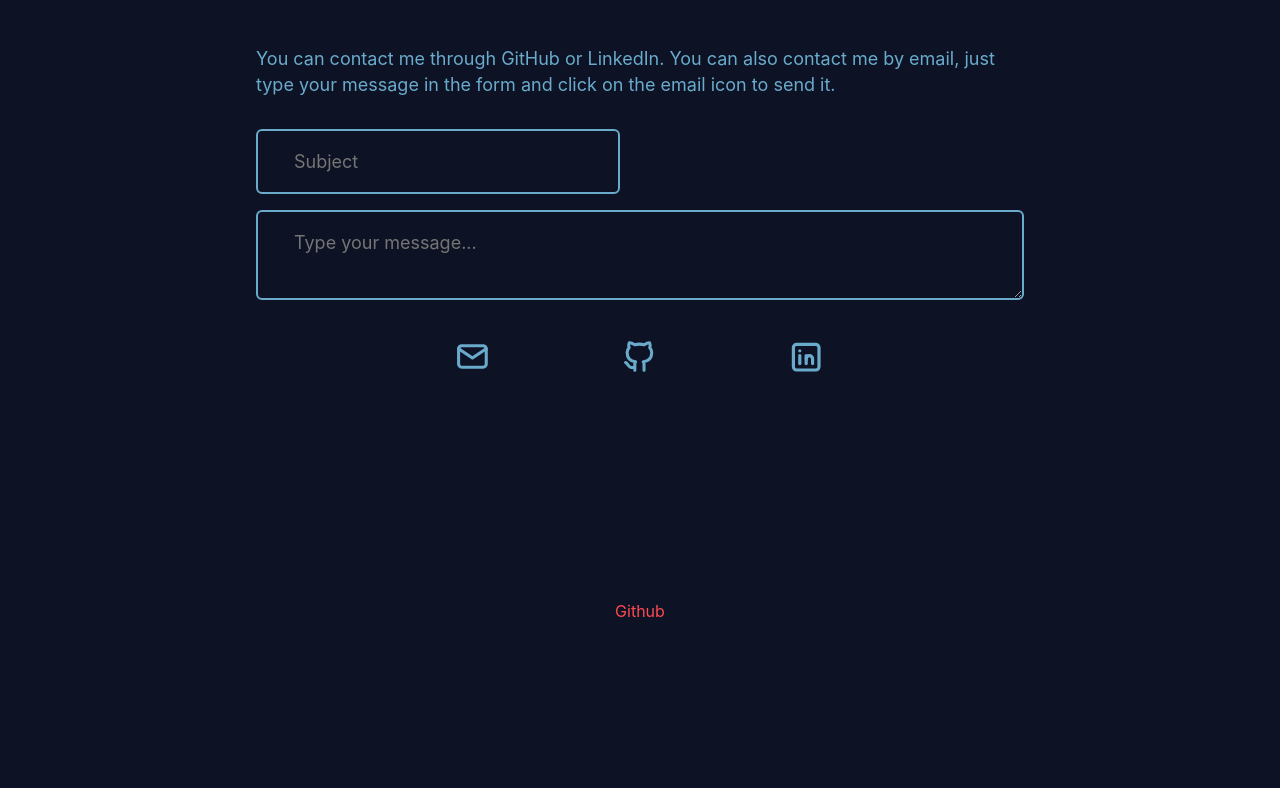
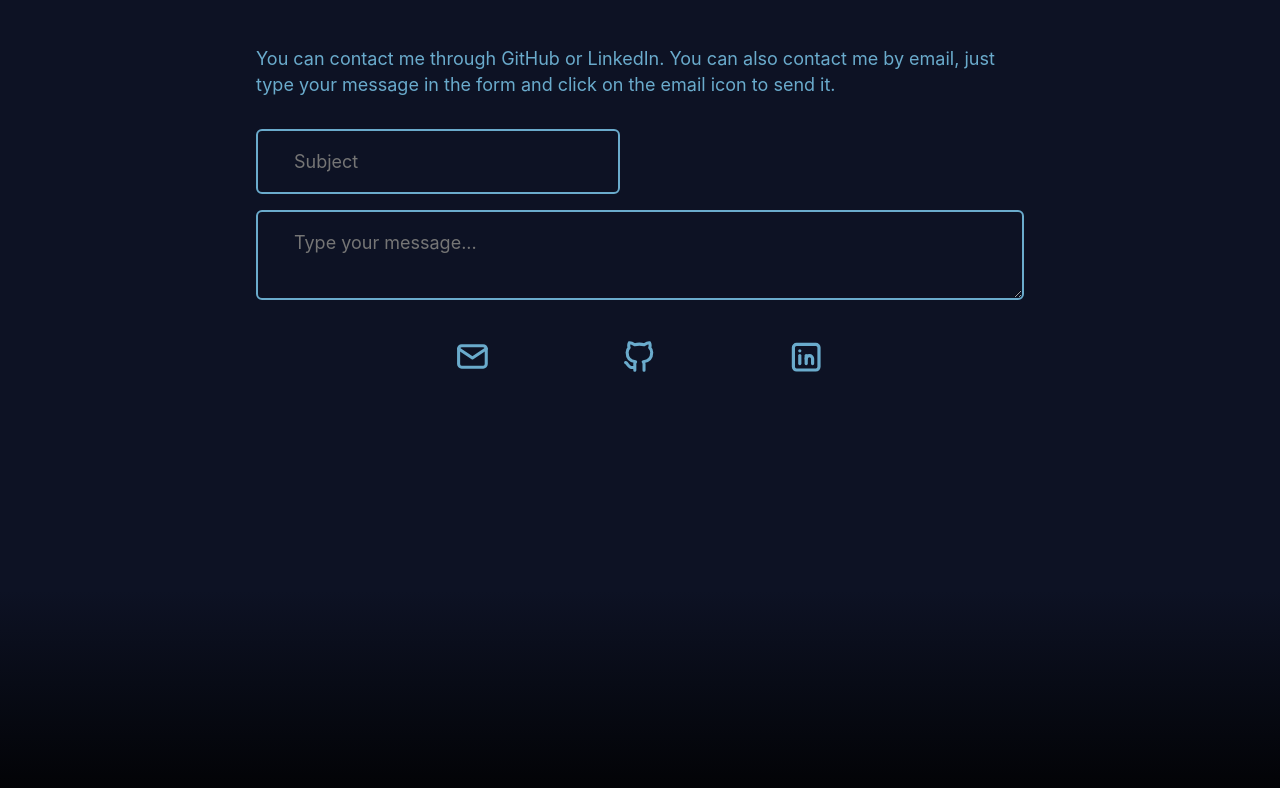
Before and after one commit to azero-dev/inferente, a React (Vite) app: page / in a window 1280 px wide. Shown: the part 3204-3992 px from the top of the page. Before the commit the page ends 3874 px from the top, so only its background shows below. Built offline with nearby package versions, Linux system fonts and the light colour scheme.

Commit message:
Update footer styles and layout

```diff
--- a/src/components/Footer.jsx
+++ b/src/components/Footer.jsx
@@ -1,18 +1,16 @@
-import React from 'react';
 import styled from 'styled-components';
+import Theme from '../styles/Theme';
+
+const footerColor = Theme.bodyBg;
 
 const FooterContainer = styled.footer`
-  background-color: ${(props) => props.theme.bodyBg};
-  padding: 10px;
-  text-align: center;
-  margin-top: auto;
+  min-height: 30vh;
+  background: linear-gradient(to bottom, ${footerColor}, #000000);
 `;
 
 const Footer = () => {
   return (
-    <FooterContainer>
-      <a>Github</a>
-    </FooterContainer>
+    <FooterContainer />
   );
 };
 
--- a/src/components/Layout.jsx
+++ b/src/components/Layout.jsx
@@ -10,7 +10,7 @@ const Container = styled.div`
   grid-template-areas:
     "menu menu menu"
     ". body ."
-    ". footer .";
+    "footer footer footer";
 
   @media (${(props) => props.theme.breakpoints.mobile}) {
     grid-template-columns: 15vw 70vw 15vw;
@@ -18,7 +18,7 @@ const Container = styled.div`
     grid-template-areas:
       ". . ."
       ". body ."
-      ". footer ."
+      "footer footer footer"
       "menu menu menu";
   }
 `;
```
